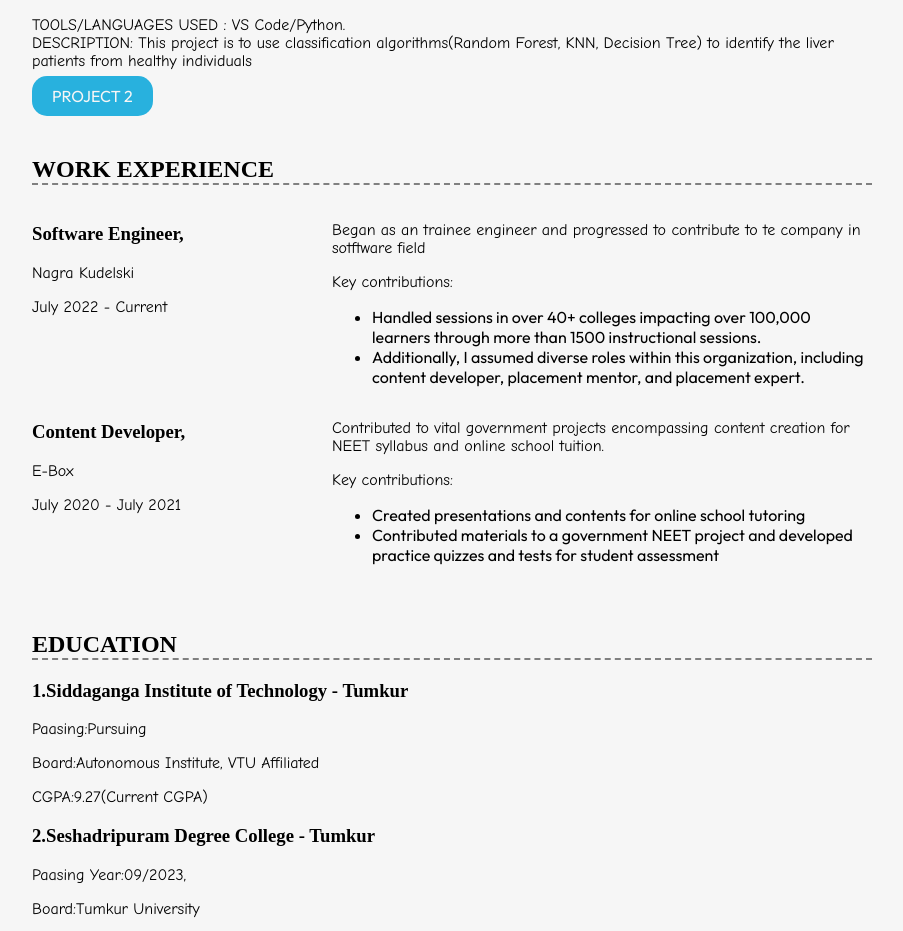
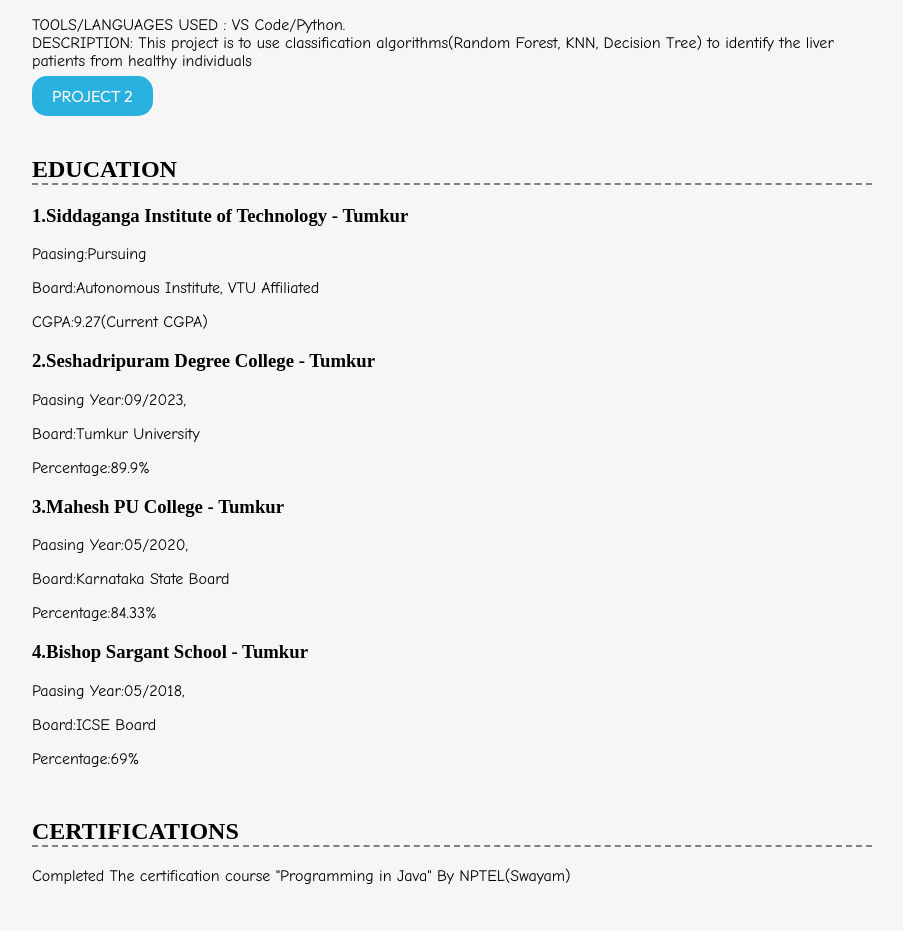
Before and after one commit to Manasa-MBK/Portfolio, a plain HTML site: page resume.html in a window 1280 px wide. Shown: the part 1207-2138 px from the top of the page, without its empty margins (188-1091 px from the left). Drawn offline with Linux system fonts and the light colour scheme; a web font is replaced by a local one.

Commit message:
Update resume.html

```diff
--- a/resume.html
+++ b/resume.html
@@ -64,10 +64,10 @@
         <!-- End content edits here. -->
       </section>
 
-      <section class="resume-section">
-        <!-- Start content edits below this line.  -->
+      <!--<section class="resume-section">
+        <!-- Start content edits below this line.
         <h2>WORK EXPERIENCE</h2>
-        <!-- To add more items, copy this whole <section></section> block -->
+        <!-- To add more items, copy this whole <section></section> block
         <section class="work-item">
           <div class="work-details">
             <h3>Software Engineer,</h3>
@@ -102,8 +102,8 @@
 
         </section>
 
-        <!-- End content edits here. -->
-      </section>
+        <!-- End content edits here.
+      </section> -->
 
       <!-- //  EDUCATION & CERTIFICATIONS  // -->
       <section class="resume-section">
```
